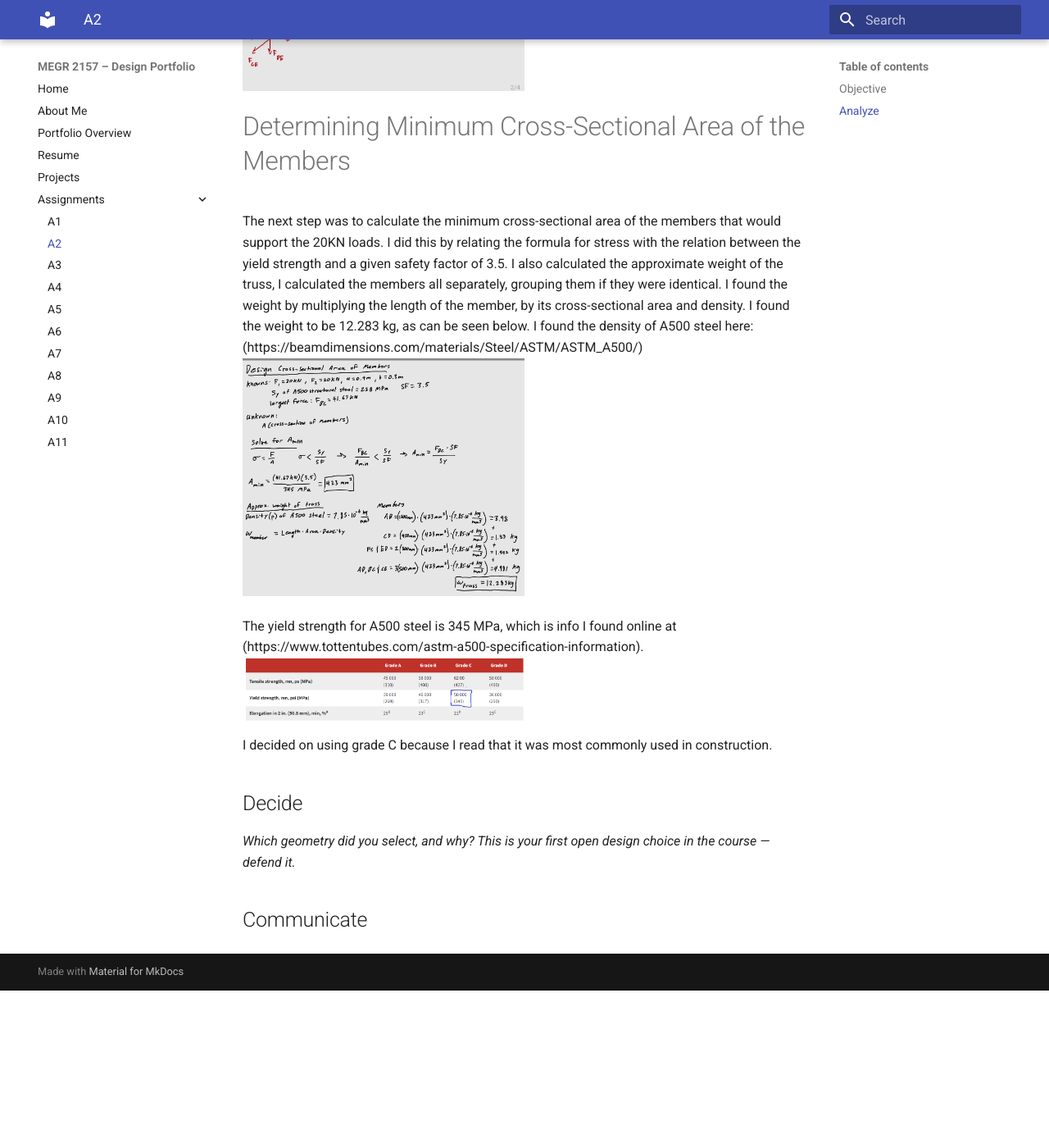
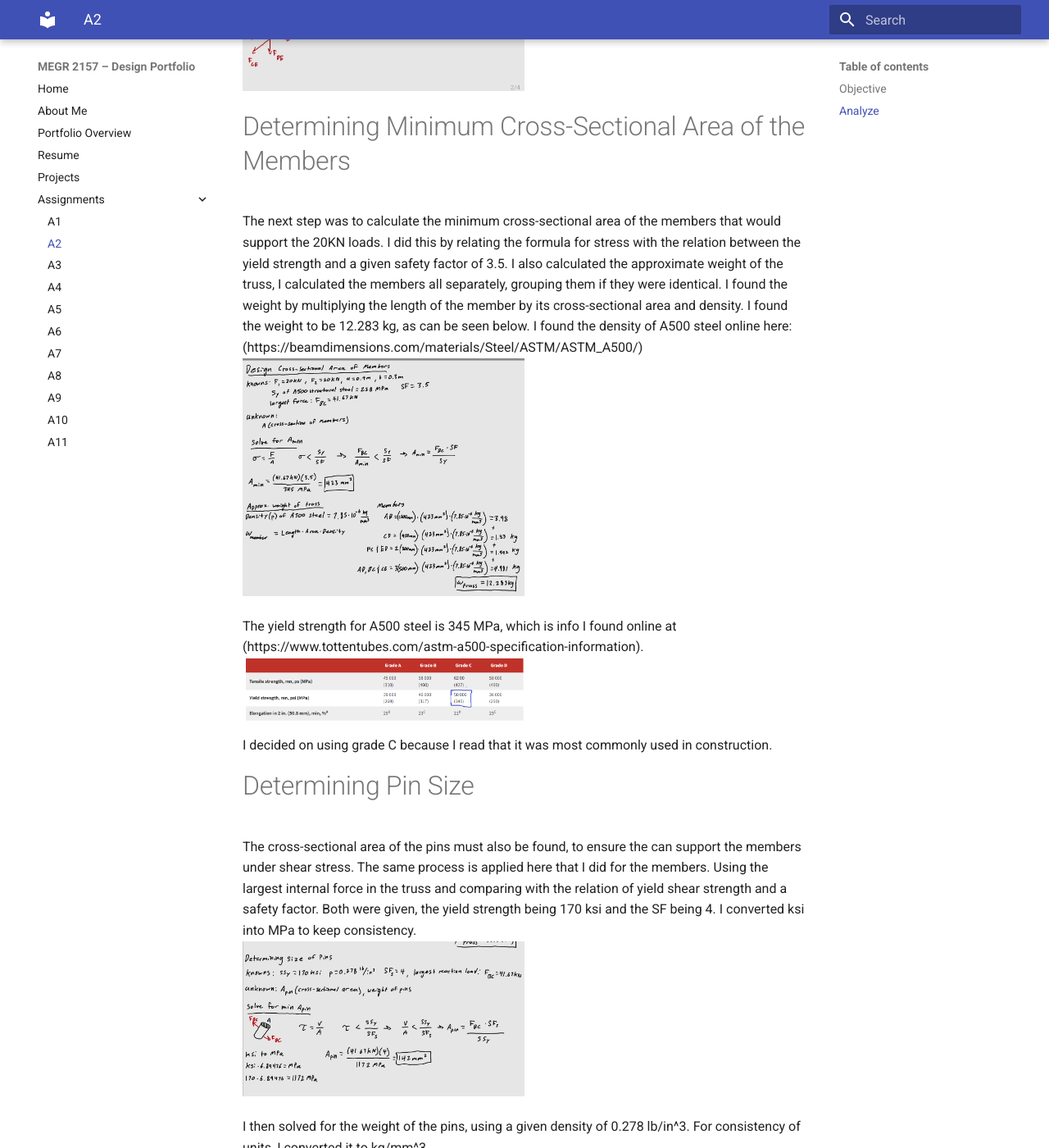
Before and after one commit to jwelch37/megr2156-portfolio, an MkDocs documentation site: the page built from docs/assignments/A02/index.md, in a window 1280 px wide and 1400 px high, scrolled down 1678 px. Shown: the whole window at 82% size. Built offline with MkDocs 1.6.1 and Material for MkDocs 9.7.7, drawn with Linux system fonts in a browser that asks for light colours; before the commit the page ends 2886 px from its top, so only the background shows below that; some of the changed text lies outside the part shown.

```diff
--- a/docs/assignments/A02/index.md
+++ b/docs/assignments/A02/index.md
@@ -19,13 +19,13 @@ For my truss, I decided to use a simple design that consisted of only right tria
 Next was to find the internal forces in each of the members, the goal being to find the maximum internal force, so I could later find the minimum cross-sectional area. First, I had to find the support reactions at pin A and roller B, the vertical reaction at B being of the most importance, because it allowed me to begin solving for forces at joint B.
 <img src="1000001190.jpg" alt="Alt Text" width="50%">
 
-Then I solved for all of the internal forces method of joints. Drawing a FBD of every joint.
+Then I solved for all of the internal forces using method of joints. Drawing a FBD of every joint.
 
 <img src="1000001193.jpg" alt="Alt Text" width="50%"> <img src="1000001196.jpg" alt="Alt Text" width="50%">
 
 # Determining Minimum Cross-Sectional Area of the Members
 
-The next step was to calculate the minimum cross-sectional area of the members that would support the 20KN loads. I did this by relating the formula for stress with the relation between the yield strength and a given safety factor of 3.5. I also calculated the approximate weight of the truss, I calculated the members all separately, grouping them if they were identical. I found the weight by multiplying the length of the member, by its cross-sectional area and density. I found the weight to be 12.283 kg, as can be seen below. I found the density of A500 steel here:  (https://beamdimensions.com/materials/Steel/ASTM/ASTM_A500/)
+The next step was to calculate the minimum cross-sectional area of the members that would support the 20KN loads. I did this by relating the formula for stress with the relation between the yield strength and a given safety factor of 3.5. I also calculated the approximate weight of the truss, I calculated the members all separately, grouping them if they were identical. I found the weight by multiplying the length of the member by its cross-sectional area and density. I found the weight to be 12.283 kg, as can be seen below. I found the density of A500 steel online here:  (https://beamdimensions.com/materials/Steel/ASTM/ASTM_A500/)
 <img src="1000001199.jpg" alt="Alt Text" width="50%">
 
 
@@ -33,7 +33,15 @@ The yield strength for A500 steel is 345 MPa, which is info I found online at (h
 <img src="yield.png" alt="Alt Text" width="50%">
 I decided on using grade C because I read that it was most commonly used in construction.
 
+# Determining Pin Size
 
+The cross-sectional area of the pins must also be found, to ensure the can support the members under shear stress. The same process is applied here that I did for the members. Using the largest internal force in the truss and comparing with the relation of yield shear strength and a safety factor. Both were given, the yield strength being 170 ksi and the SF being 4. I converted ksi into MPa to keep consistency.
+<img src="1000001202.jpg" alt="Alt Text" width="50%">
+
+I then solved for the weight of the pins, using a given density of 0.278 lb/in^3. For consistency of units, I converted it to kg/mm^3.
+<img src="1000001205.jpg" alt="Alt Text" width="50%">
+
+#
 
 ## Decide
 _Which geometry did you select, and why? This is your first open design choice in the course — defend it._
```
